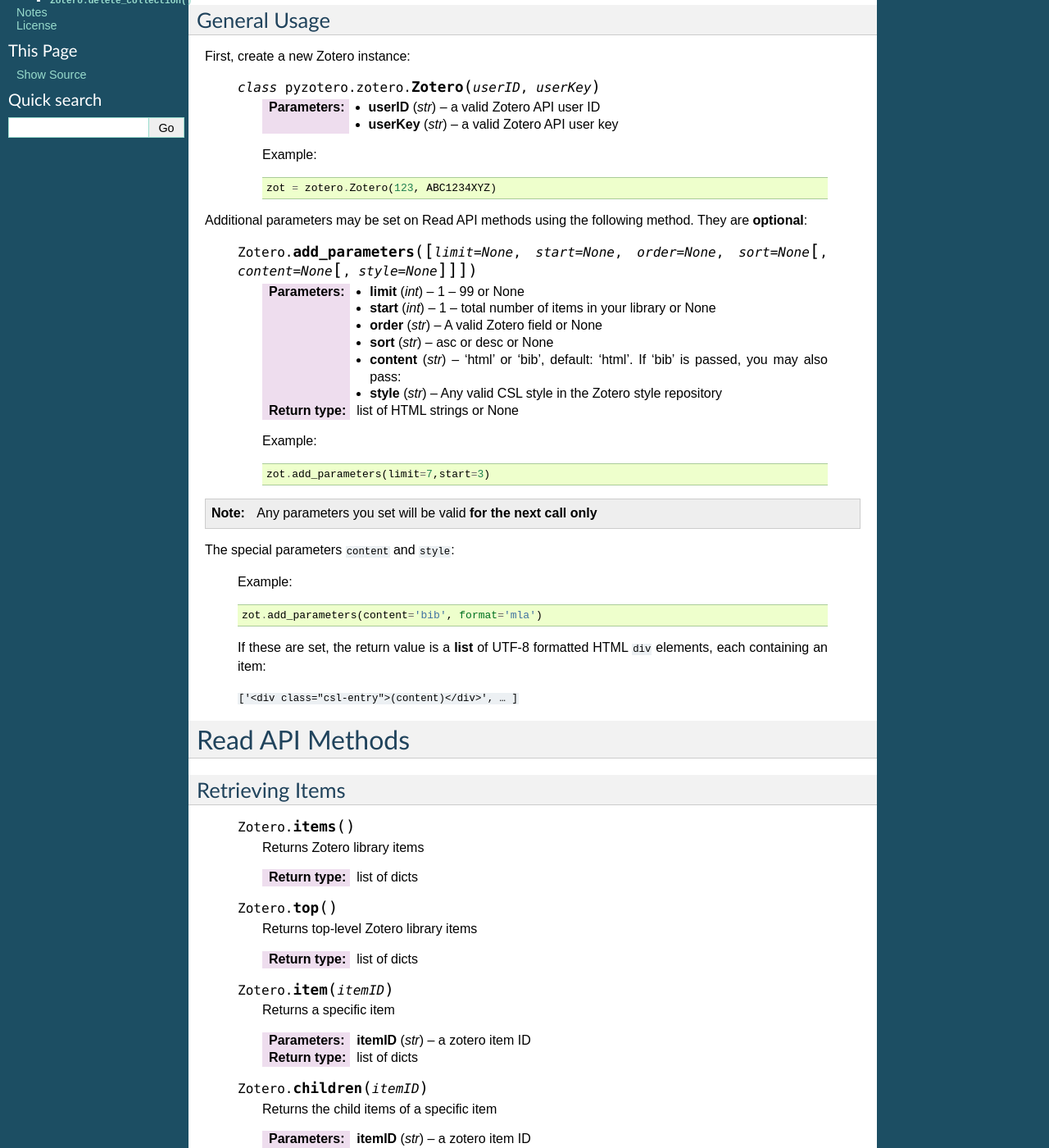
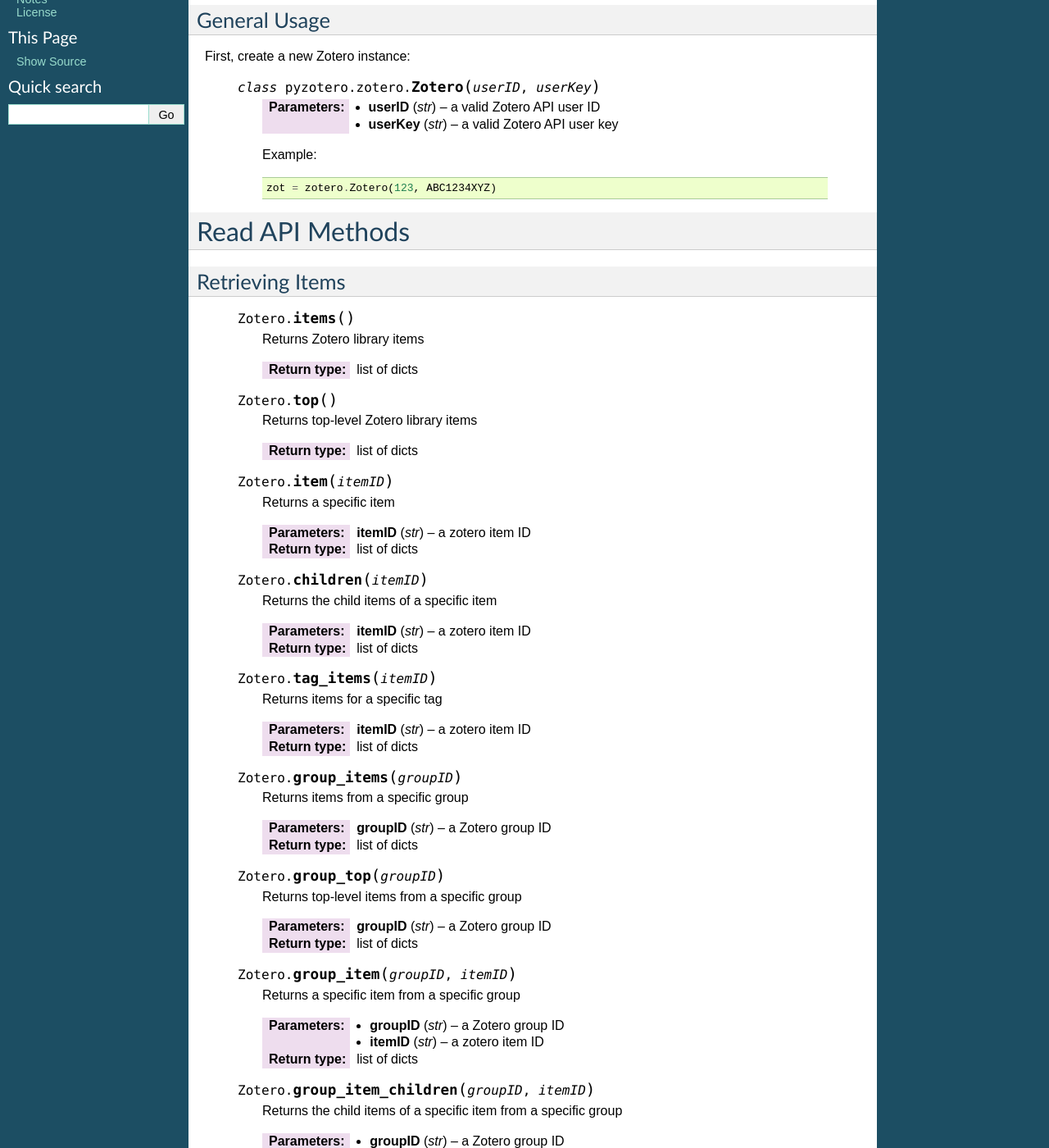
Before and after one commit to urschrei/pyzotero, a Sphinx documentation site: the page built from doc/index.txt, in a window 1280 px wide and 1400 px high, scrolled down 995 px. Shown: the whole window at 82% size. Built offline with Sphinx 7.4.7, drawn with Linux system fonts in a browser that asks for light colours; some of the changed text lies outside the part shown.

Commit message:
Removing some duplicate documentation entries

```diff
--- a/doc/index.txt
+++ b/doc/index.txt
@@ -75,37 +75,6 @@
         Example::
 
             zot = zotero.Zotero(123, ABC1234XYZ)
-
-Additional parameters may be set on Read API methods using the following method. They are **optional**:
-
-    .. py:method:: Zotero.add_parameters([limit=None, start=None, order=None, sort=None, [content=None[ ,style=None]]])
-
-        :param int limit: 1 – 99 or None
-        :param int start: 1 – total number of items in your library or None
-        :param str order: A valid Zotero field or None
-        :param str sort: asc or desc or None
-        :param str content: 'html' or 'bib', default: 'html'. If 'bib' is passed, you may also pass:
-        :param str style: Any valid CSL style in the Zotero style repository
-        :rtype: list of HTML strings or None
-
-        Example::
-
-            zot.add_parameters(limit=7,start=3)
-
-.. note::
-
-    Any parameters you set will be valid **for the next call only**
-
-
-The special parameters ``content`` and ``style``:
-
-    Example::
-
-        zot.add_parameters(content='bib', format='mla')
-
-    If these are set, the return value is a **list** of UTF-8 formatted HTML ``div`` elements, each containing an item:
-
-    ``['<div class="csl-entry">(content)</div>', … ]``
 
 
 Read API Methods
```
Also changed, not shown: 7 other files.
